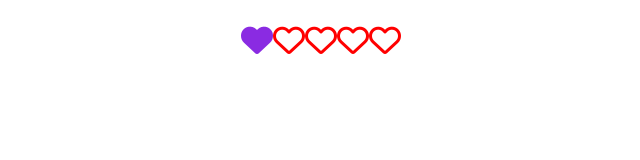
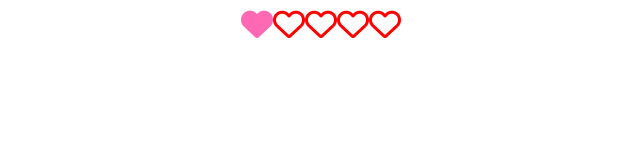
Before and after one commit to BiggsBottor/exercisis-js-3, a plain HTML site: page index.html in a window 1280 px wide. Both pictures are taken after a click on the icon 576 px from the left and 40 px from the top of the page. Shown: the whole page, without its empty margins (319-959 px from the left). Drawn offline with Linux system fonts and the light colour scheme.

Commit message:
js-3 excersisi 5

```diff
--- a/index.html
+++ b/index.html
@@ -1,10 +1,10 @@
 <!DOCTYPE html>
-<html lang="es">
+<html lang="es" id="html">
 
 <head>
     <meta charset="UTF-8">
     <meta name='viewport' content='width=device-width, initial-scale=1'>
-    <title>Lletres Repetides js</title>
+    <title>Rating js</title>
     <script src='https://kit.fontawesome.com/a076d05399.js'></script>
     <style>
         body {
@@ -14,17 +14,21 @@
 
         p {
             display: inline;
-            /*margin: 0 .25em;*/
             color: red;
         }
 
         i:hover {
             color: blueviolet;
         }
+
+        .clicked {
+            color: hotpink !important;
+        }
     </style>
 </head>
 
-<body id="theBody">
+<body id="body">
+    <div class="click-me" id="container"></div>
     <script>
         //1) Mostrar a pantalla 5 estrelles (o l’icona que més us agradi) centrades i amb un color assignat
 
@@ -35,13 +39,17 @@
 
         //4) Al premer una estrella, s’han de quedar els colors fixes a aquesta i totes les anteriors
 
+        //5) Si es prem a una altra estrella, els colors s’han d’actualitzar correctament.
+        // A més, si l’usuari prem fora de la zona de les estrelles, s’han de desel·leccionar totes.
+
         // heartRegular = '<i class="far fa-heart"></i>'; //estructura de la etiqueta i para el icono corazón vacio
         // heartSolid = '<i class="fas fa-heart"></i>'; //estructura de la etiqueta i para el icono corazón sólido
         var heartRegular = "far";
         var heartSolid = "fas";
         var heart = "fa-heart";
         var fa_size = "fa-2x";
-        var body = document.getElementById("theBody"); //recoge el identificador del hmtl de body
+        var body = document.getElementById("body");
+        var container = document.getElementById("container"); //recoge el identificador del hmtl de div
         var hearts = document.getElementsByTagName("i"); //recoge todos los corazones
         /* crea 5 corazones */
         for (var x = 0; x < 5; x++) {
@@ -50,7 +58,7 @@
             var p = document.createElement("p"); // crea el elemento p para contener el corazón
             p.classList.add("heart" + x); //añade la clase para poder diferenciar los corazones
             p.appendChild(i); //añade el corazón dentro del elemento p
-            body.appendChild(p); //le agrega el elemento p creado por código en el script
+            container.appendChild(p); //le agrega el elemento p creado por código en el script
         }
         window.addEventListener("load", function() { //al cargar la página, se mantiene a la escucha...
             for (let i = 0; i < 5; i++) {
@@ -63,22 +71,32 @@
                     }
                 });
                 hearts[i].addEventListener("click", function() { //al hacer click en un corazón...
-                    for (let y = 0; y < 5; y++) { //1o elimina la clase de todos los corazones
-                        hearts[y].classList.remove("clicked");
-                    }
+                    //1o elimina la clase de todos los corazones
+                    resetClicked();
                     hearts[i].classList.add("clicked"); //añade la clase clicked en el corazón pulsado
                 });
                 //si NO ha sido clicado el corazón, devolverá a los corazones a su estado por defecto
                 hearts[i].addEventListener("mouseout", function() { // al salir el puntero del ratón
                     if (!hearts[i].classList.contains("clicked")) {
-                        for (let x = i; x >= 0; x--) {
-                            resetHearts();
-                        }
+                        resetHearts();
                     }
                 });
             }
+
+        });
+        document.addEventListener("click", function(event) { //en caso de pulsar en algún lugar que no sean los corazones, se resetean
+            var idElement = event.target.id;
+            if (idElement != "") {
+                resetClicked();
+                resetHearts();
+            }
         });
 
+        function resetClicked() { //elimina la clase clicked a todos los corazones
+            for (let y = 0; y < 5; y++) {
+                hearts[y].classList.remove("clicked");
+            }
+        }
 
         function resetHearts() { //devuelve al estado por defecto a los corazones
             for (let y = 0; y < 5; y++) {
```
